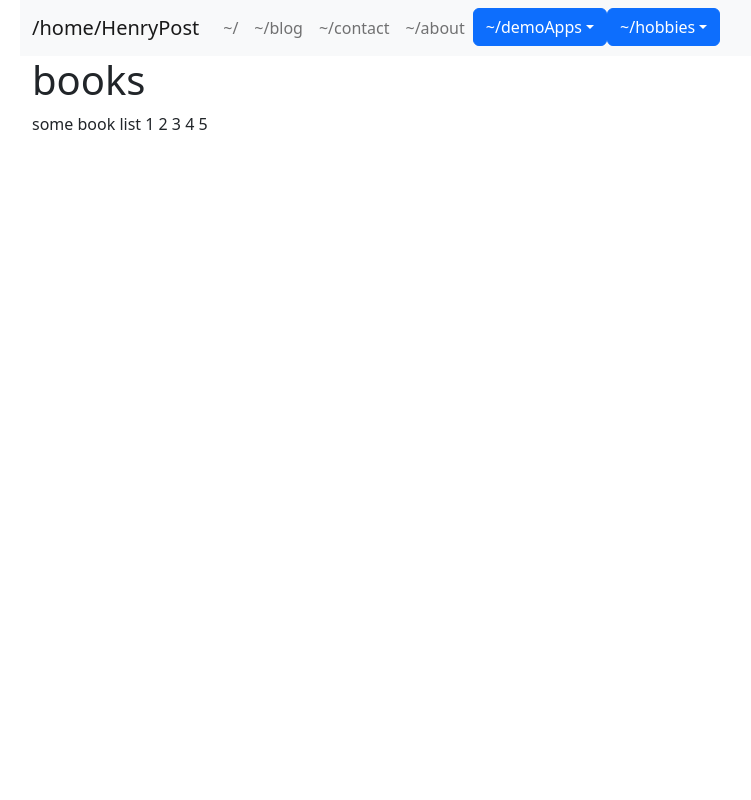
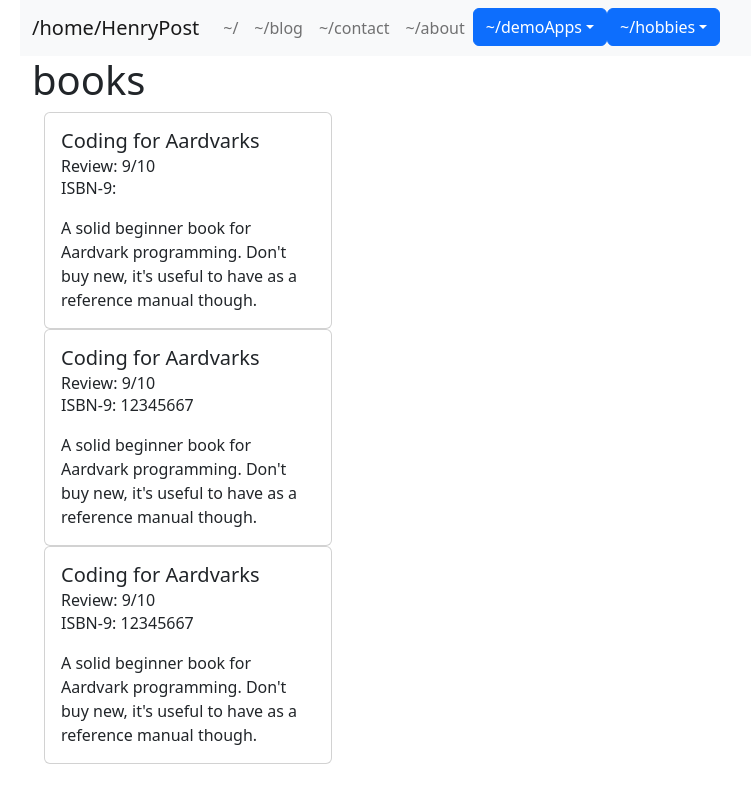
Before and after one commit to meltingscales/henrypost.net, a React (Create React App) app: page /hobbies/books in a window 1280 px wide. Shown: the whole page, without its empty margins (62-813 px from the left). Built offline with nearby package versions, Linux system fonts and the light colour scheme.

Commit message:
start BookLibrary

```diff
--- a/src/pages/hobbies/Books.tsx
+++ b/src/pages/hobbies/Books.tsx
@@ -1,5 +1,21 @@
 // eslint-disable-next-line @typescript-eslint/no-unused-vars
+import {Card, Container} from "react-bootstrap";
+
 const bookData = [
+    {
+        title: "Coding for Aardvarks",
+        isbn9: null,
+        review: "9/10",
+        thoughts: "A solid beginner book for Aardvark programming. Don't buy new, it's useful to have as a reference manual though.",
+        tags: ['programming', 'aarvark', 'beginner-programming']
+    },
+    {
+        title: "Coding for Aardvarks",
+        isbn9: '12345667',
+        review: "9/10",
+        thoughts: "A solid beginner book for Aardvark programming. Don't buy new, it's useful to have as a reference manual though.",
+        tags: ['programming', 'aarvark', 'beginner-programming']
+    },
     {
         title: "Coding for Aardvarks",
         isbn9: '12345667',
@@ -9,17 +25,34 @@ const bookData = [
     }
 ]
 
+const BookLibrary = (props: { books: Array<any> }) => {
+    return <>
+        <Container>
+            {props.books.map((book) => {
+                return <BookReview {...book}/>
+            })}
+        </Container>
+    </>
+}
+
+const BookReview = (props: any) => {
+    return <>
+        <Card style={{width: '18rem'}}>
+            <Card.Body>
+                <Card.Title>{props.title}</Card.Title>
+                <Card.Subtitle>Review: {props.review}</Card.Subtitle>
+                <p>ISBN-9: {props.isbn9}</p>
+                <aside>{props.thoughts}</aside>
+            </Card.Body>
+        </Card>
+    </>
+}
+
 const Books = () => {
 
     return <>
         <h1>books</h1>
-        <div>some book list
-            1
-            2
-            3
-            4
-            5
-        </div>
+        <BookLibrary books={bookData}/>
     </>;
 }
 
```
